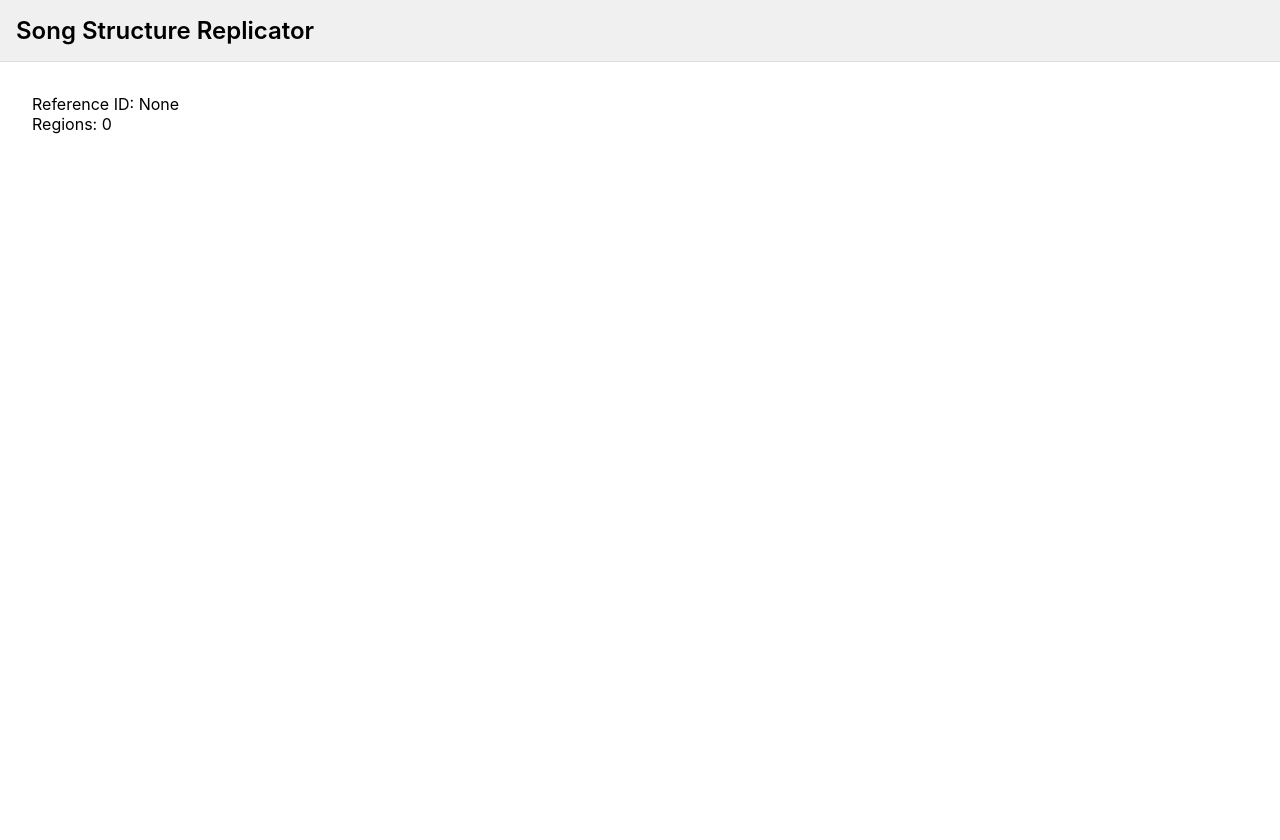
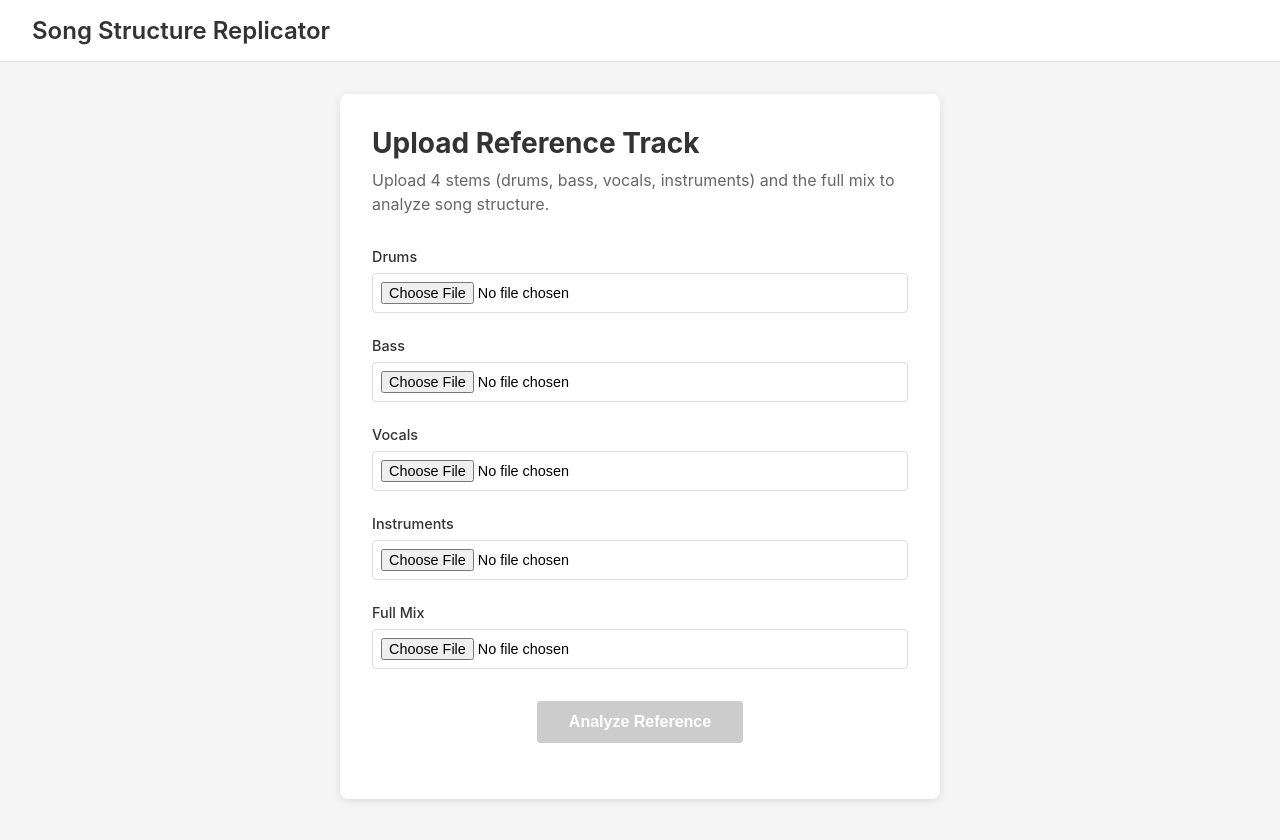
Before and after one commit to TGALLOWAY1/LoopExpander, a React (Vite) app in the folder frontend/: page / in a window 1280 px wide. Shown: the top 840 px of the page. Before the commit the page ends 800 px from the top, so only its background shows below. Built offline with nearby package versions, Linux system fonts and the light colour scheme; no server answers.

Commit message:
feat: implement ingest page UI to upload and analyze reference stems

```diff
--- a/frontend/src/App.tsx
+++ b/frontend/src/App.tsx
@@ -3,6 +3,7 @@
  */
 import React from 'react';
 import { useProject } from './context/ProjectContext';
+import IngestPage from './pages/IngestPage';
 
 function App(): JSX.Element {
   const { referenceId, regions } = useProject();
@@ -11,12 +12,13 @@ function App(): JSX.Element {
     <div className="app">
       <header>
         <h1>Song Structure Replicator</h1>
+        <div className="header-info">
+          {referenceId && <span>Reference ID: {referenceId}</span>}
+          {regions.length > 0 && <span>Regions: {regions.length}</span>}
+        </div>
       </header>
       <main>
-        <div>
-          <p>Reference ID: {referenceId || 'None'}</p>
-          <p>Regions: {regions.length}</p>
-        </div>
+        <IngestPage />
       </main>
     </div>
   );
--- a/frontend/src/index.css
+++ b/frontend/src/index.css
@@ -13,23 +13,38 @@ body {
     sans-serif;
   -webkit-font-smoothing: antialiased;
   -moz-osx-font-smoothing: grayscale;
+  background-color: #f5f5f5;
 }
 
 .app {
   min-height: 100vh;
+  display: flex;
+  flex-direction: column;
 }
 
 header {
-  padding: 1rem;
-  background-color: #f0f0f0;
+  padding: 1rem 2rem;
+  background-color: #fff;
   border-bottom: 1px solid #ddd;
+  display: flex;
+  justify-content: space-between;
+  align-items: center;
 }
 
 header h1 {
   font-size: 1.5rem;
   font-weight: 600;
+  color: #333;
+}
+
+.header-info {
+  display: flex;
+  gap: 1.5rem;
+  font-size: 0.9rem;
+  color: #666;
 }
 
 main {
-  padding: 2rem;
+  flex: 1;
+  padding: 0;
 }
--- /dev/null
+++ b/frontend/src/pages/IngestPage.css
@@ -0,0 +1,118 @@
+/**
+ * Styles for IngestPage component.
+ */
+.ingest-page {
+  min-height: 100vh;
+  display: flex;
+  justify-content: center;
+  align-items: flex-start;
+  padding: 2rem;
+}
+
+.ingest-container {
+  max-width: 600px;
+  width: 100%;
+  background: white;
+  border-radius: 8px;
+  padding: 2rem;
+  box-shadow: 0 2px 8px rgba(0, 0, 0, 0.1);
+}
+
+.ingest-container h2 {
+  margin-bottom: 0.5rem;
+  font-size: 1.75rem;
+  color: #333;
+}
+
+.ingest-description {
+  margin-bottom: 2rem;
+  color: #666;
+  line-height: 1.5;
+}
+
+.file-inputs {
+  display: flex;
+  flex-direction: column;
+  gap: 1.5rem;
+  margin-bottom: 2rem;
+}
+
+.file-input-group {
+  display: flex;
+  flex-direction: column;
+  gap: 0.5rem;
+}
+
+.file-input-group label {
+  font-weight: 500;
+  color: #333;
+  font-size: 0.9rem;
+}
+
+.file-input-group input[type="file"] {
+  padding: 0.5rem;
+  border: 1px solid #ddd;
+  border-radius: 4px;
+  font-size: 0.9rem;
+  cursor: pointer;
+}
+
+.file-input-group input[type="file"]:disabled {
+  cursor: not-allowed;
+  opacity: 0.6;
+}
+
+.file-name {
+  font-size: 0.85rem;
+  color: #666;
+  font-style: italic;
+}
+
+.ingest-actions {
+  display: flex;
+  justify-content: center;
+  margin-bottom: 1.5rem;
+}
+
+.analyze-button {
+  padding: 0.75rem 2rem;
+  font-size: 1rem;
+  font-weight: 600;
+  color: white;
+  background-color: #007bff;
+  border: none;
+  border-radius: 4px;
+  cursor: pointer;
+  transition: background-color 0.2s;
+}
+
+.analyze-button:hover:not(:disabled) {
+  background-color: #0056b3;
+}
+
+.analyze-button:disabled {
+  background-color: #ccc;
+  cursor: not-allowed;
+}
+
+.status-message {
+  padding: 1rem;
+  border-radius: 4px;
+  background-color: #e7f3ff;
+  color: #004085;
+  margin-bottom: 1rem;
+  text-align: center;
+}
+
+.status-message.success {
+  background-color: #d4edda;
+  color: #155724;
+}
+
+.error-message {
+  padding: 1rem;
+  border-radius: 4px;
+  background-color: #f8d7da;
+  color: #721c24;
+  text-align: center;
+}
--- /dev/null
+++ b/frontend/src/pages/IngestPage.tsx
@@ -0,0 +1,201 @@
+/**
+ * Ingest page for uploading and analyzing reference tracks.
+ */
+import React, { useState } from 'react';
+import { useProject } from '../context/ProjectContext';
+import { uploadReference, analyzeReference, fetchRegions } from '../api/reference';
+import './IngestPage.css';
+
+type Status = 'idle' | 'uploading' | 'analyzing' | 'complete' | 'error';
+
+interface FileState {
+  file: File | null;
+  name: string;
+}
+
+function IngestPage(): JSX.Element {
+  const { setReferenceId, setRegions } = useProject();
+
+  const [files, setFiles] = useState<{
+    drums: FileState;
+    bass: FileState;
+    vocals: FileState;
+    instruments: FileState;
+    full_mix: FileState;
+  }>({
+    drums: { file: null, name: '' },
+    bass: { file: null, name: '' },
+    vocals: { file: null, name: '' },
+    instruments: { file: null, name: '' },
+    full_mix: { file: null, name: '' },
+  });
+
+  const [status, setStatus] = useState<Status>('idle');
+  const [statusMessage, setStatusMessage] = useState<string>('');
+  const [errorMessage, setErrorMessage] = useState<string>('');
+
+  const handleFileChange = (role: keyof typeof files, event: React.ChangeEvent<HTMLInputElement>) => {
+    const file = event.target.files?.[0] || null;
+    setFiles((prev) => ({
+      ...prev,
+      [role]: {
+        file,
+        name: file ? file.name : '',
+      },
+    }));
+    setErrorMessage('');
+  };
+
+  const allFilesSelected = (): boolean => {
+    return Object.values(files).every((f) => f.file !== null);
+  };
+
+  const handleAnalyze = async () => {
+    if (!allFilesSelected()) {
+      setErrorMessage('Please select all 5 files before analyzing.');
+      return;
+    }
+
+    setStatus('uploading');
+    setStatusMessage('Uploading files...');
+    setErrorMessage('');
+
+    try {
+      // Step 1: Upload files
+      const uploadResult = await uploadReference({
+        drums: files.drums.file!,
+        bass: files.bass.file!,
+        vocals: files.vocals.file!,
+        instruments: files.instruments.file!,
+        full_mix: files.full_mix.file!,
+      });
+
+      setReferenceId(uploadResult.referenceId);
+      setStatusMessage(`Upload complete. BPM: ${uploadResult.bpm.toFixed(1)}. Analyzing...`);
+      setStatus('analyzing');
+
+      // Step 2: Analyze
+      const analyzeResult = await analyzeReference(uploadResult.referenceId);
+      setStatusMessage(`Analysis complete. Fetching regions...`);
+
+      // Step 3: Fetch regions
+      const regions = await fetchRegions(uploadResult.referenceId);
+      setRegions(regions);
+
+      setStatus('complete');
+      setStatusMessage(`Analysis complete – ${regions.length} regions detected.`);
+    } catch (error) {
+      setStatus('error');
+      setErrorMessage(error instanceof Error ? error.message : 'An error occurred during analysis.');
+      setStatusMessage('');
+      console.error('Analysis error:', error);
+    }
+  };
+
+  return (
+    <div className="ingest-page">
+      <div className="ingest-container">
+        <h2>Upload Reference Track</h2>
+        <p className="ingest-description">
+          Upload 4 stems (drums, bass, vocals, instruments) and the full mix to analyze song structure.
+        </p>
+
+        <div className="file-inputs">
+          <div className="file-input-group">
+            <label htmlFor="drums">Drums</label>
+            <input
+              type="file"
+              id="drums"
+              accept="audio/*,.wav,.aiff,.aif"
+              onChange={(e) => handleFileChange('drums', e)}
+              disabled={status === 'uploading' || status === 'analyzing'}
+            />
+            {files.drums.name && (
+              <span className="file-name">{files.drums.name}</span>
+            )}
+          </div>
+
+          <div className="file-input-group">
+            <label htmlFor="bass">Bass</label>
+            <input
+              type="file"
+              id="bass"
+              accept="audio/*,.wav,.aiff,.aif"
+              onChange={(e) => handleFileChange('bass', e)}
+              disabled={status === 'uploading' || status === 'analyzing'}
+            />
+            {files.bass.name && (
+              <span className="file-name">{files.bass.name}</span>
+            )}
+          </div>
+
+          <div className="file-input-group">
+            <label htmlFor="vocals">Vocals</label>
+            <input
+              type="file"
+              id="vocals"
+              accept="audio/*,.wav,.aiff,.aif"
+              onChange={(e) => handleFileChange('vocals', e)}
+              disabled={status === 'uploading' || status === 'analyzing'}
+            />
+            {files.vocals.name && (
+              <span className="file-name">{files.vocals.name}</span>
+            )}
+          </div>
+
+          <div className="file-input-group">
+            <label htmlFor="instruments">Instruments</label>
+            <input
+              type="file"
+              id="instruments"
+              accept="audio/*,.wav,.aiff,.aif"
+              onChange={(e) => handleFileChange('instruments', e)}
+              disabled={status === 'uploading' || status === 'analyzing'}
+            />
+            {files.instruments.name && (
+              <span className="file-name">{files.instruments.name}</span>
+            )}
+          </div>
+
+          <div className="file-input-group">
+            <label htmlFor="full_mix">Full Mix</label>
+            <input
+              type="file"
+              id="full_mix"
+              accept="audio/*,.wav,.aiff,.aif"
+              onChange={(e) => handleFileChange('full_mix', e)}
+              disabled={status === 'uploading' || status === 'analyzing'}
+            />
+            {files.full_mix.name && (
+              <span className="file-name">{files.full_mix.name}</span>
+            )}
+          </div>
+        </div>
+
+        <div className="ingest-actions">
+          <button
+            onClick={handleAnalyze}
+            disabled={!allFilesSelected() || status === 'uploading' || status === 'analyzing'}
+            className="analyze-button"
+          >
+            {status === 'uploading' || status === 'analyzing' ? 'Processing...' : 'Analyze Reference'}
+          </button>
+        </div>
+
+        {statusMessage && (
+          <div className={`status-message ${status === 'complete' ? 'success' : ''}`}>
+            {statusMessage}
+          </div>
+        )}
+
+        {errorMessage && (
+          <div className="error-message">
+            Error: {errorMessage}
+          </div>
+        )}
+      </div>
+    </div>
+  );
+}
+
+export default IngestPage;
```
Also changed, not shown: 1 other file (tests, documents, lock files or other folders).
